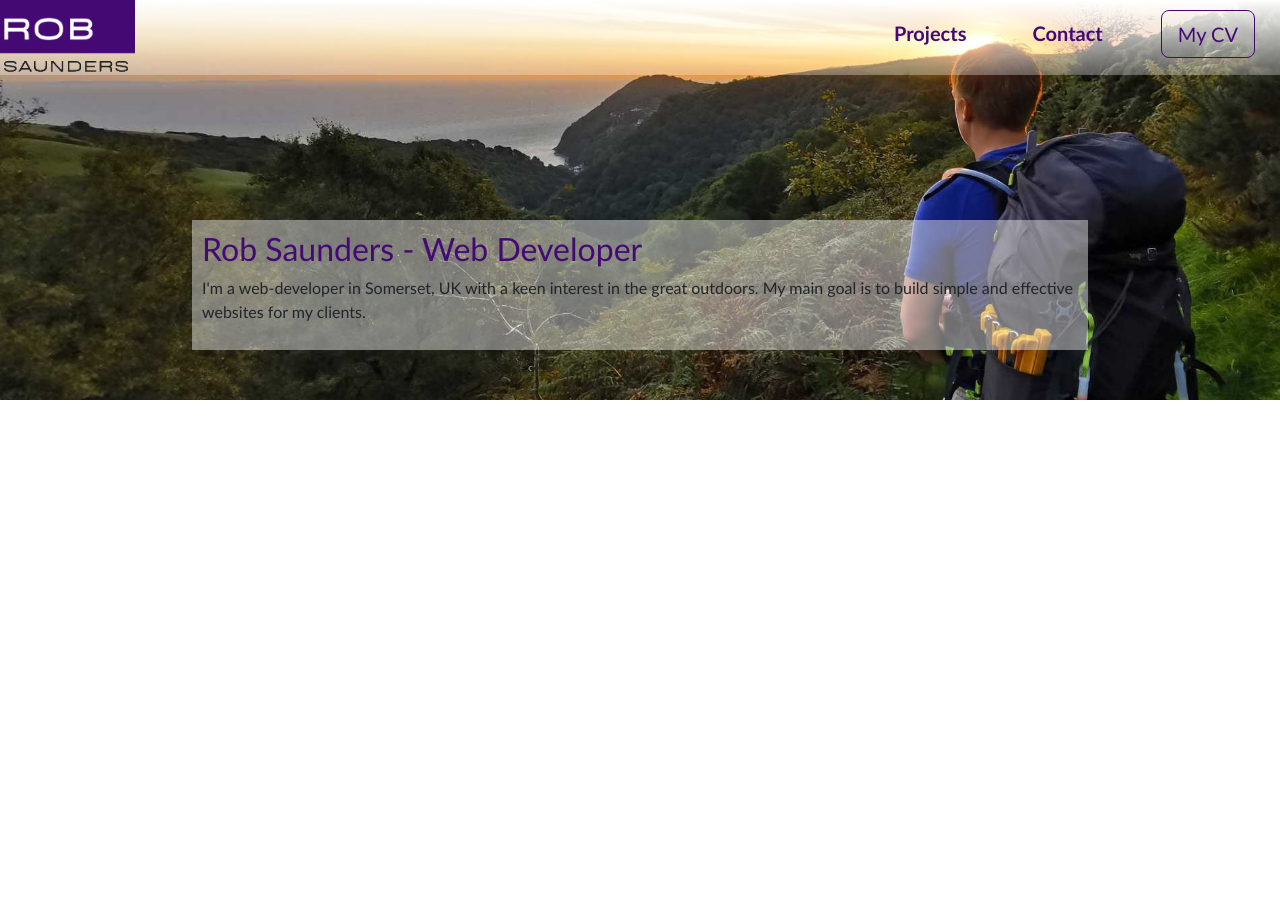
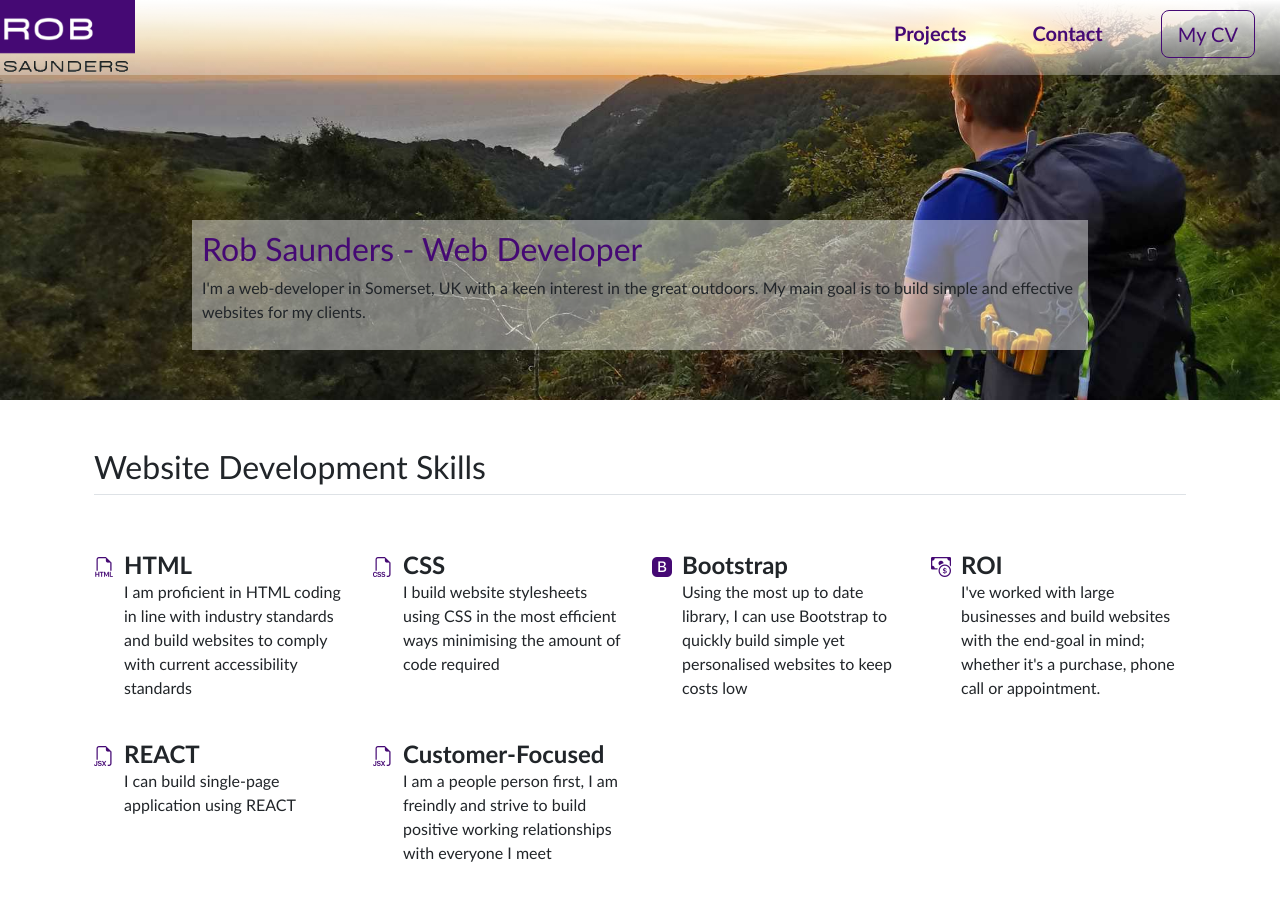
Before and after one commit to R0bsaunders/rob-saunders-react-portfolio, a React (Create React App) app: page / in a window 1280 px wide. Shown: the top 900 px of the page. Before the commit the page ends 800 px from the top, so only its background shows below. Built offline with nearby package versions, Linux system fonts and the light colour scheme.

Commit message:
I have now gotten the skills to render using a map method so the number of skills displayed is dependent on the number of skills in the JSON array

```diff
--- a/package.json
+++ b/package.json
@@ -8,9 +8,11 @@
     "@testing-library/react": "^13.4.0",
     "@testing-library/user-event": "^13.5.0",
     "bootstrap": "^5.2.3",
+    "bootstrap-icons": "^1.10.3",
     "json-loader": "^0.5.7",
     "react": "^18.2.0",
     "react-bootstrap": "^2.7.2",
+    "react-bootstrap-icons": "^1.10.2",
     "react-dom": "^18.2.0",
     "react-popper": "^2.3.0",
     "react-router-dom": "^6.9.0",
--- a/public/index.html
+++ b/public/index.html
@@ -2,6 +2,7 @@
 <html lang="en">
   <head>
     <meta charset="utf-8" />
+        <link href="https://cdn.jsdelivr.net/npm/bootstrap-icons@1.10.2/font/bootstrap-icons.css" rel="stylesheet">
     <link rel="icon" href="%PUBLIC_URL%/favicon.ico" />
     <meta name="viewport" content="width=device-width, initial-scale=1" />
     <meta name="theme-color" content="#000000" />
--- a/src/components/Jumbotron/Jumbotron.js
+++ b/src/components/Jumbotron/Jumbotron.js
@@ -1,5 +1,3 @@
-import React from 'react'
-
 function Jumbotron(data) {
 
   return (
--- /dev/null
+++ b/src/components/Skills/DevelopmentSkills.js
@@ -0,0 +1,25 @@
+import React from "react";
+import Skill from "./Skill";
+import { homepageContent } from "../../pages/HomePage/HomePageContent";
+
+function DevelopmentSkills() {
+
+  return (
+    <article id="skills">
+        <div className="container px-4 py-5" id="icon-grid">
+            <h2 className="pb-2 border-bottom">Website Development Skills</h2>
+            <div class="row row-cols-1 row-cols-sm-2 row-cols-md-3 row-cols-lg-4 g-4 py-5">
+
+                {homepageContent[2].map( s => <Skill
+                icon={s.icon}
+                h3={s.h3}
+                p={s.p}
+                key={s.id} />)}
+
+            </div>
+        </div>
+    </article>
+
+  )
+}
+export default DevelopmentSkills
--- /dev/null
+++ b/src/components/Skills/Skill.js
@@ -0,0 +1,19 @@
+import React from 'react'
+
+function Skill(props) {
+  return (
+
+    <div className="col d-flex align-items-start">
+        <i className={props.icon}></i>
+
+        <div>
+            <h3 className="fw-bold mb-0 fs-4">{props.h3}</h3>
+            <p>{props.p}</p>
+        </div>
+
+    </div>
+
+  )
+}
+
+export default Skill
--- a/src/index.js
+++ b/src/index.js
@@ -1,6 +1,6 @@
 import React from 'react';
 import ReactDOM from 'react-dom/client';
-import {usePopper} from 'react-popper';
+
 import 'bootstrap/dist/css/bootstrap.min.css';
 
 import './styles/style.css'
--- a/src/pages/HomePage/HomePage.js
+++ b/src/pages/HomePage/HomePage.js
@@ -1,5 +1,6 @@
 import React from 'react'
 import Jumbotron from '../../components/Jumbotron/Jumbotron'
+import DevelopmentSkills from '../../components/Skills/DevelopmentSkills'
 import {homepageContent} from './HomePageContent'
 
 function HomePage() {
@@ -11,6 +12,9 @@ function HomePage() {
         h1={homepageContent[0].jumbotronH1}
         p={homepageContent[0].jumbotronP} />
       </section>
+
+      <DevelopmentSkills />
+
     </>
   )
 }
--- a/src/pages/HomePage/HomePageContent.js
+++ b/src/pages/HomePage/HomePageContent.js
@@ -1,7 +1,57 @@
 export const homepageContent = [
     {
-    jumbotronH1: "Rob Saunders - Web Developer",
-    jumbotronP: "I'm a web-developer in Somerset, UK with a keen interest in the great outdoors. My main goal is to build simple and effective websites for my clients."
+        jumbotronH1: "Rob Saunders - Web Developer",
+        jumbotronP: "I'm a web-developer in Somerset, UK with a keen interest in the great outdoors. My main goal is to build simple and effective websites for my clients."
     },
 
+    //Accompanying H2
+    {
+        skillsH2: "Website Development Skills"
+    },
+
+    //Array containing development skills
+    [
+        {
+        id: 1,
+        icon: "bi bi-filetype-html",
+        h3: "HTML",
+        p: "I am proficient in HTML coding in line with industry standards and build websites to comply with current accessibility standards"
+        },
+
+        {
+        id: 2,
+        icon: "bi bi-filetype-css",
+        h3: "CSS",
+        p: "I build website stylesheets using CSS in the most efficient ways minimising the amount of code required"
+        },
+
+        {
+        id: 3,
+        icon: "bi bi-bootstrap-fill",
+        h3: "Bootstrap",
+        p: "Using the most up to date library, I can use Bootstrap to quickly build simple yet personalised websites to keep costs low"
+        },
+
+        {
+        id: 4,
+        icon: "bi bi-cash-coin",
+        h3: "ROI",
+        p: "I've worked with large businesses and build websites with the end-goal in mind; whether it's a purchase, phone call or appointment."
+        },
+
+        {
+        id: 5,
+        icon: "bi bi-filetype-jsx",
+        h3: "REACT",
+        p: "I can build single-page application using REACT"
+        },
+
+        {
+        id: 6,
+        icon: "bi bi-filetype-jsx",
+        h3: "Customer-Focused",
+        p: "I am a people person first, I am freindly and strive to build positive working relationships with everyone I meet"
+        }
+
+    ]
 ];
```
Also changed, not shown: src/components/AboutMeHome/AboutMe.js (added, +15 -0 lines), 1 other file (tests, documents, lock files or other folders).
